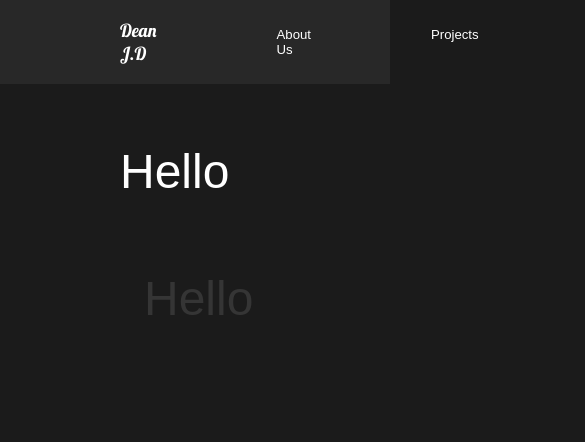
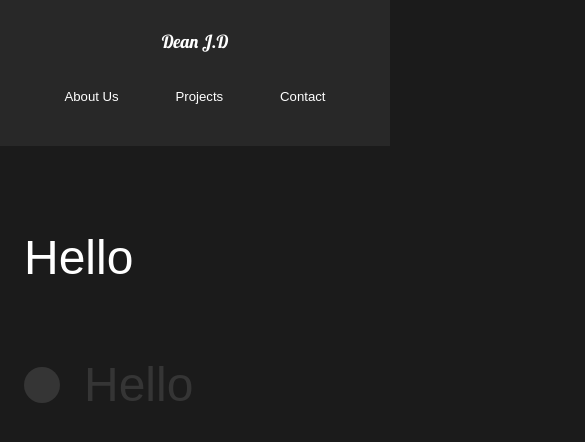
Before and after one commit to DeanDal1000/React-Portfolio, a React (Create React App) app: page /contact in a window 390 px wide. Shown: the top 442 px of the page, 585 px wide, since content can reach past the window. Built offline with nearby package versions, Linux system fonts and the light colour scheme.

Commit message:
Media Queries

```diff
--- a/src/styles/Contact.element.js
+++ b/src/styles/Contact.element.js
@@ -5,11 +5,18 @@
   padding: 5rem 10rem;
   color: #353535;
   min-height: 90vh;
+  @media (max-width: 1300px) {
+    padding: 2rem;
+    font-size: 1rem;
+  }
 `;
 
 export const Title = styled.div`
   margin-bottom: 4rem;
   color: white;
+  @media (max-width: 1300px) {
+    margin-top: 5rem;
+  }
 `;
 
 export const Hide = styled.div`
--- a/src/styles/Movie.element.js
+++ b/src/styles/Movie.element.js
@@ -28,6 +28,10 @@
   margin: 5rem 10rem;
   align-items: center;
   justify-content: space-around;
+  @media (max-width: 1300px) {
+    display: block;
+    margin: 2rem 2rem;
+  }
 `;
 
 export const SummaryStyle = styled.div`
--- a/src/styles/Nav.element.js
+++ b/src/styles/Nav.element.js
@@ -32,4 +32,20 @@
     padding-left: 10rem;
     position: relative;
   }
+  @media (max-width: 1300px) {
+    flex-direction: column;
+    padding: 1.5rem 1rem;
+    #logo {
+      display: inline-block;
+      margin: 1rem;
+    }
+    ul {
+      padding: 2rem;
+      justify-content: space-around;
+      width: 100%;
+    }
+    li {
+      padding: 0;
+    }
+  }
 `;
--- a/src/styles/Project.element.js
+++ b/src/styles/Project.element.js
@@ -7,6 +7,9 @@
   padding: 5rem 10rem;
   h2 {
     padding: 1rem 0rem;
+  }
+  @media (max-width: 1300px) {
+    padding: 2rem 2rem;
   }
 `;
 
```
